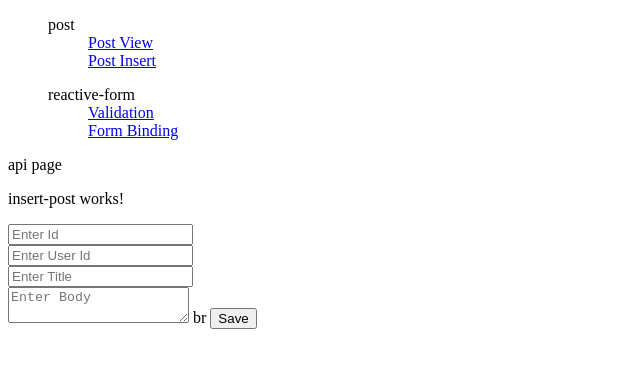
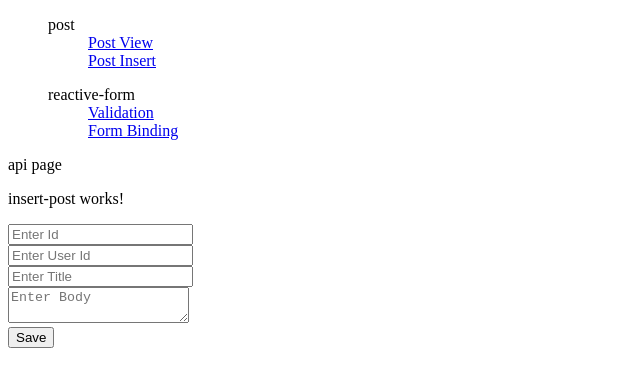
Before and after one commit to SaiWannaAung1/angular-lab, an Angular app: page /insert-post in a window 1280 px wide. Shown: the top 386 px of the page, without its empty margins (0-640 px from the left). Built offline with nearby package versions, Linux system fonts and the light colour scheme.

Commit message:
data binding

```diff
--- a/src/app/components/post/insert-post/insert-post.component.html
+++ b/src/app/components/post/insert-post/insert-post.component.html
@@ -3,9 +3,11 @@
 <form #postForm="ngForm" (ngSubmit)=" postForm.form.valid && submitForm(postForm.value)">
   <input type="number" #id="ngModel" name="id" placeholder="Enter Id" ngModel> <br>
   <input type="number" #userId="ngModel" name="userId" placeholder="Enter User Id" ngModel> <br>
+  <label *ngIf="title.value== 'java'" class="error">Cannot Insert {{title.value}}</label>
+
   <input type="text" #title="ngModel" name="title" placeholder="Enter Title" ngModel> <br>
 
   <textarea type="text"  #body="ngModel" name="body" placeholder="Enter Body" ngModel></textarea>
-  br
+  <br>
   <button type="submit" >Save</button>
 </form>
--- a/src/app/components/post/insert-post/insert-post.component.scss
+++ b/src/app/components/post/insert-post/insert-post.component.scss
@@ -0,0 +1,3 @@
+.error{
+  color: red;
+}
--- a/src/app/components/post/insert-post/insert-post.component.ts
+++ b/src/app/components/post/insert-post/insert-post.component.ts
@@ -1,6 +1,7 @@
 import { Component } from '@angular/core';
 import {FormsModule, ReactiveFormsModule} from '@angular/forms';
 import {Post} from '../../../models/post.model';
+import {NgIf} from '@angular/common';
 
 
 @Component({
@@ -8,7 +9,8 @@ import {Post} from '../../../models/post.model';
   templateUrl: './insert-post.component.html',
   imports: [
     ReactiveFormsModule,
-    FormsModule
+    FormsModule,
+    NgIf
   ],
   styleUrl: './insert-post.component.scss'
 })
```
